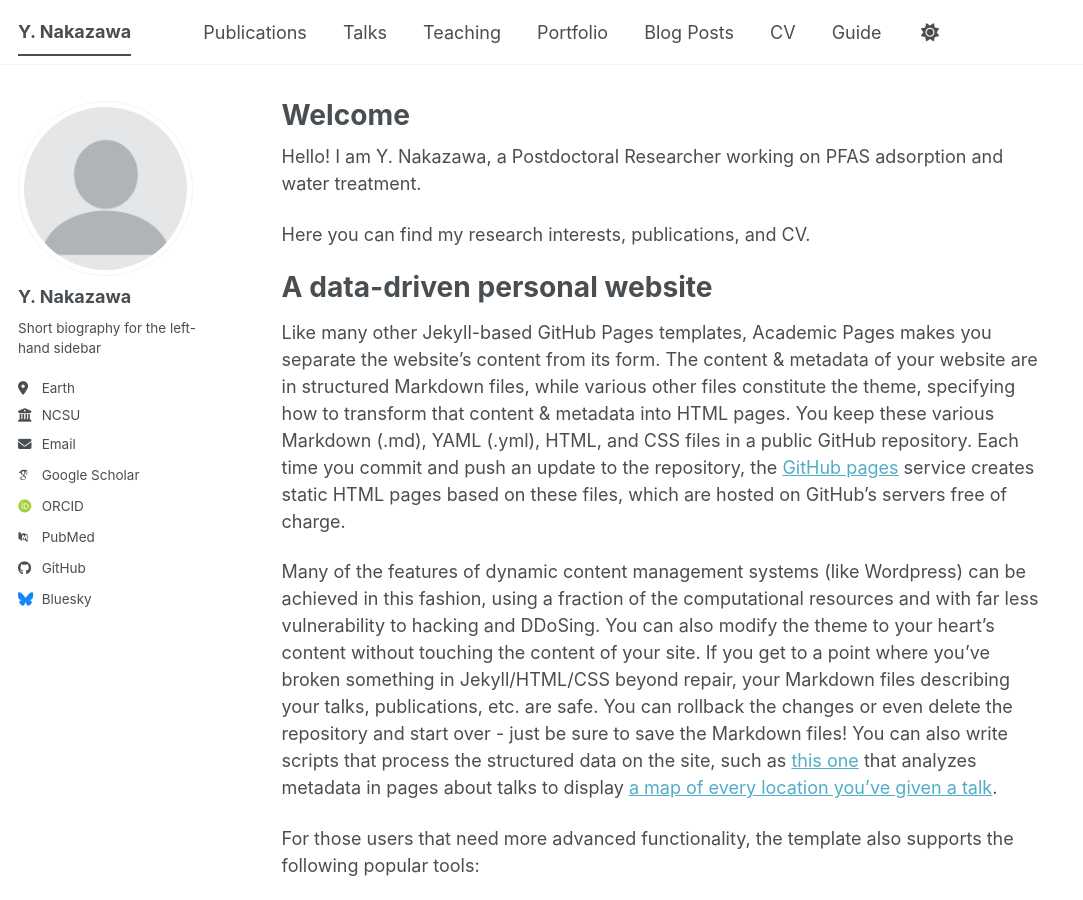
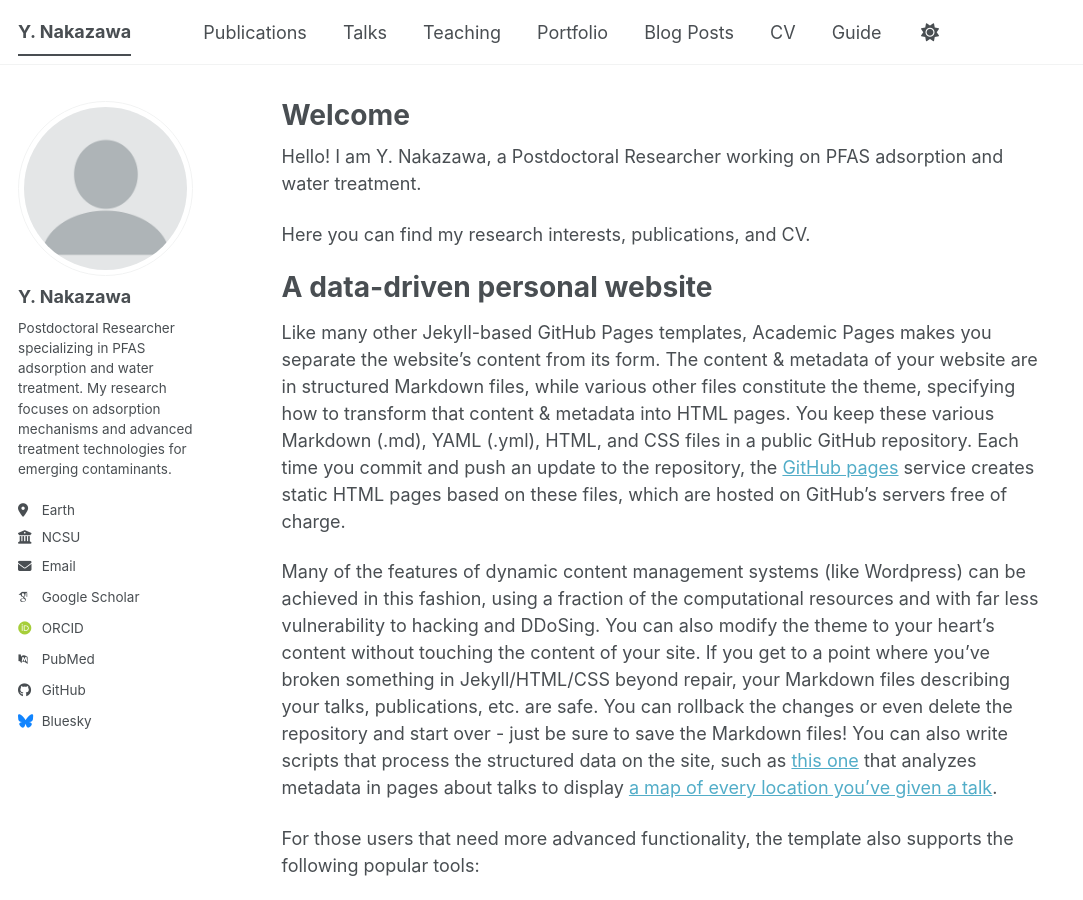
Before and after one commit to yotchun/research, a Jekyll site: the page built from _pages/about.md, in a window 1280 px wide and 900 px high. Shown: the whole window, without its empty margins (0-1083 px from the left). Built offline with Jekyll 4.4.1, drawn with Linux system fonts in a browser that asks for light colours; some web fonts are replaced; a script bundle is joined from its source files by our own code; library files that are not in the unit come from our copies.

Commit message:
Update _config.yml

```diff
--- a/_config.yml
+++ b/_config.yml
@@ -26,7 +26,7 @@ author:
   avatar           : "profile.png"
   name             : "Y. Nakazawa"
   pronouns         : # example: "she/her"
-  bio              : "Short biography for the left-hand sidebar"
+  bio              : "Postdoctoral Researcher specializing in PFAS adsorption and water treatment. My research focuses on adsorption mechanisms and advanced treatment technologies for emerging contaminants."
   location         : "Earth"
   employer         : "NCSU"
   uri              : # URL
```
